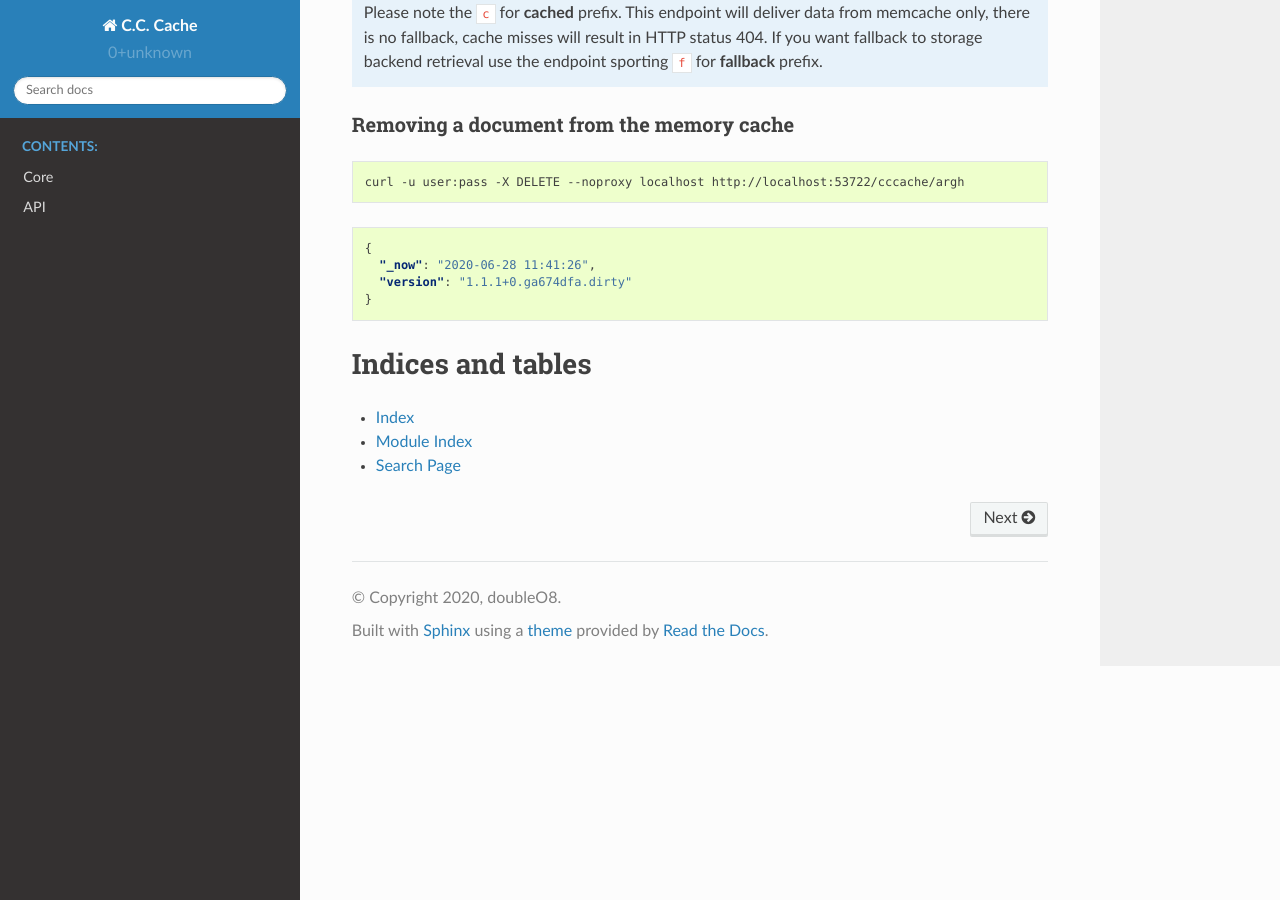
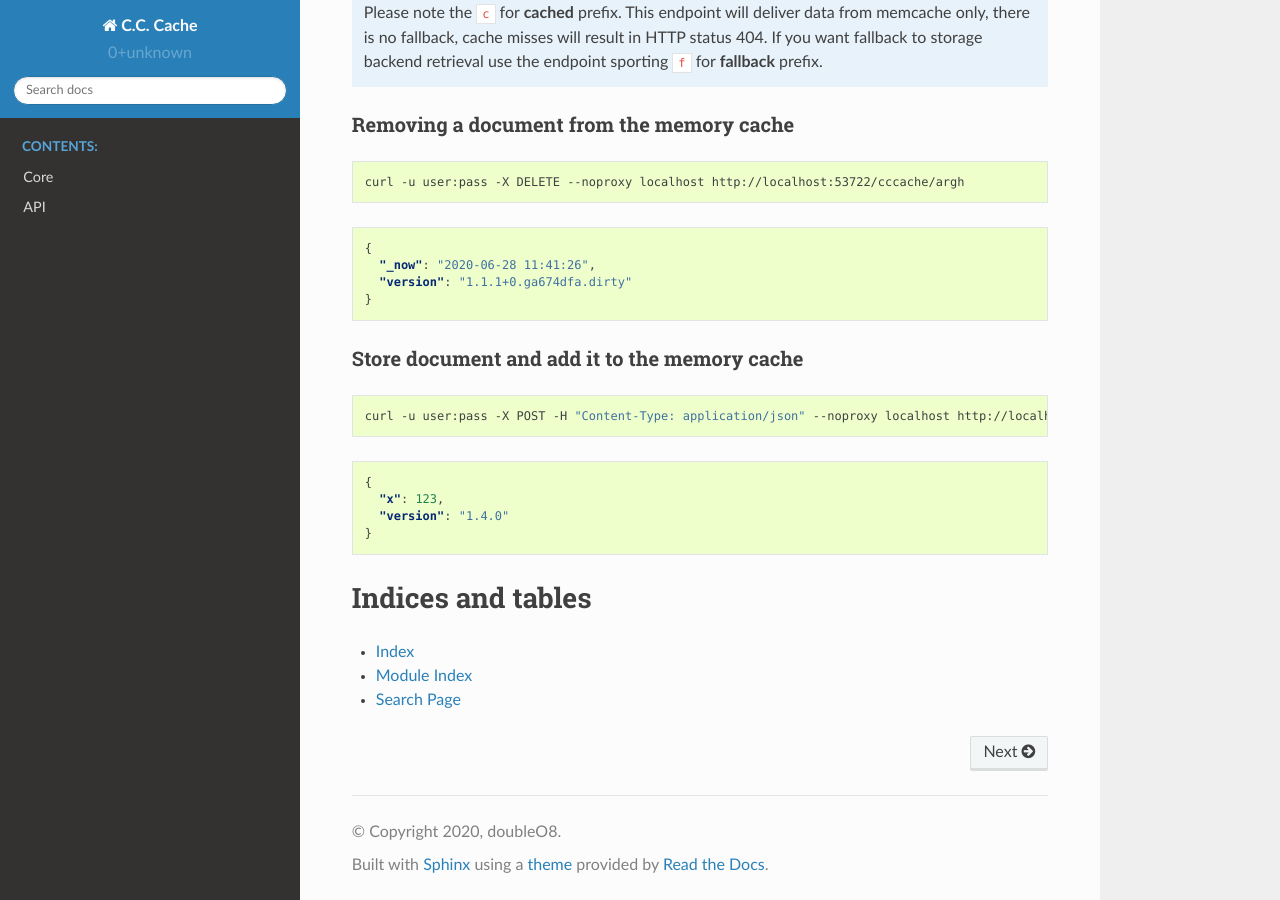
Before and after one commit to doubleO8/cc-cache, a Sphinx documentation site: the page built from doc/source/index.rst, in a window 1280 px wide and 900 px high, scrolled down 1504 px. Built offline with Sphinx 7.4.7 and the Read the Docs theme 2.0.0, drawn with Linux system fonts in a browser that asks for light colours.

Commit message:
add example for adding a document to database and memory cache in one go.

```diff
--- a/doc/source/index.rst
+++ b/doc/source/index.rst
@@ -99,6 +99,21 @@ Removing a document from the memory cache
       "version": "1.1.1+0.ga674dfa.dirty"
     }
 
+Store document and add it to the memory cache
++++++++++++++++++++++++++++++++++++++++++++++
+
+.. code:: bash
+
+    curl -u user:pass -X POST -H "Content-Type: application/json" --noproxy localhost http://localhost:53722/cccache/brave_new_document -d '{"x": 123}'
+
+.. code:: json
+
+    {
+      "x": 123,
+      "version": "1.4.0"
+    }
+
+
 Indices and tables
 ==================
 
```
